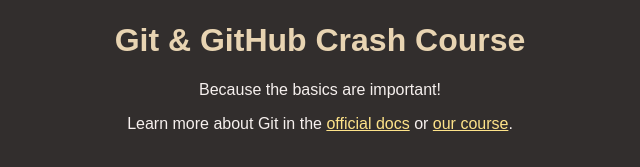
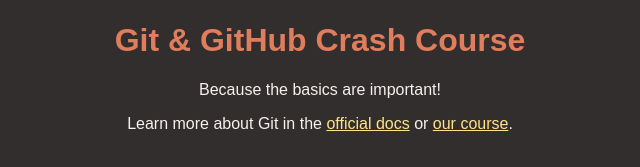
Before and after one commit to Messiah179/github-crash-coures, a plain HTML site: page index.html in a window 1280 px wide. Shown: the part 147-314 px from the top of the page, without its empty margins (320-960 px from the left). Drawn offline with Linux system fonts and the light colour scheme.

```diff
--- a/styles.css
+++ b/styles.css
@@ -17,7 +17,7 @@
 }
 
 h1 {
-  color: #e8d4b2;
+  color: #e07d5c;
 }
 
 a {
```
